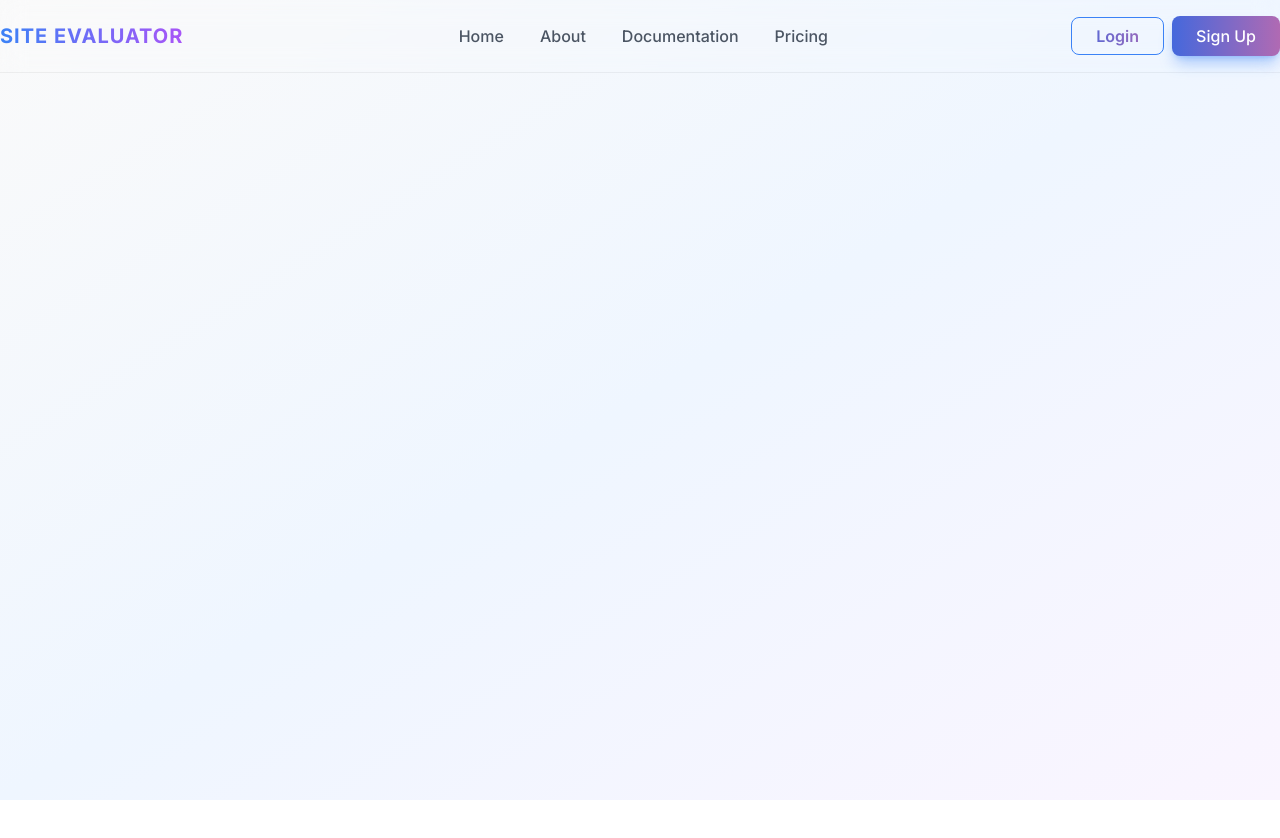
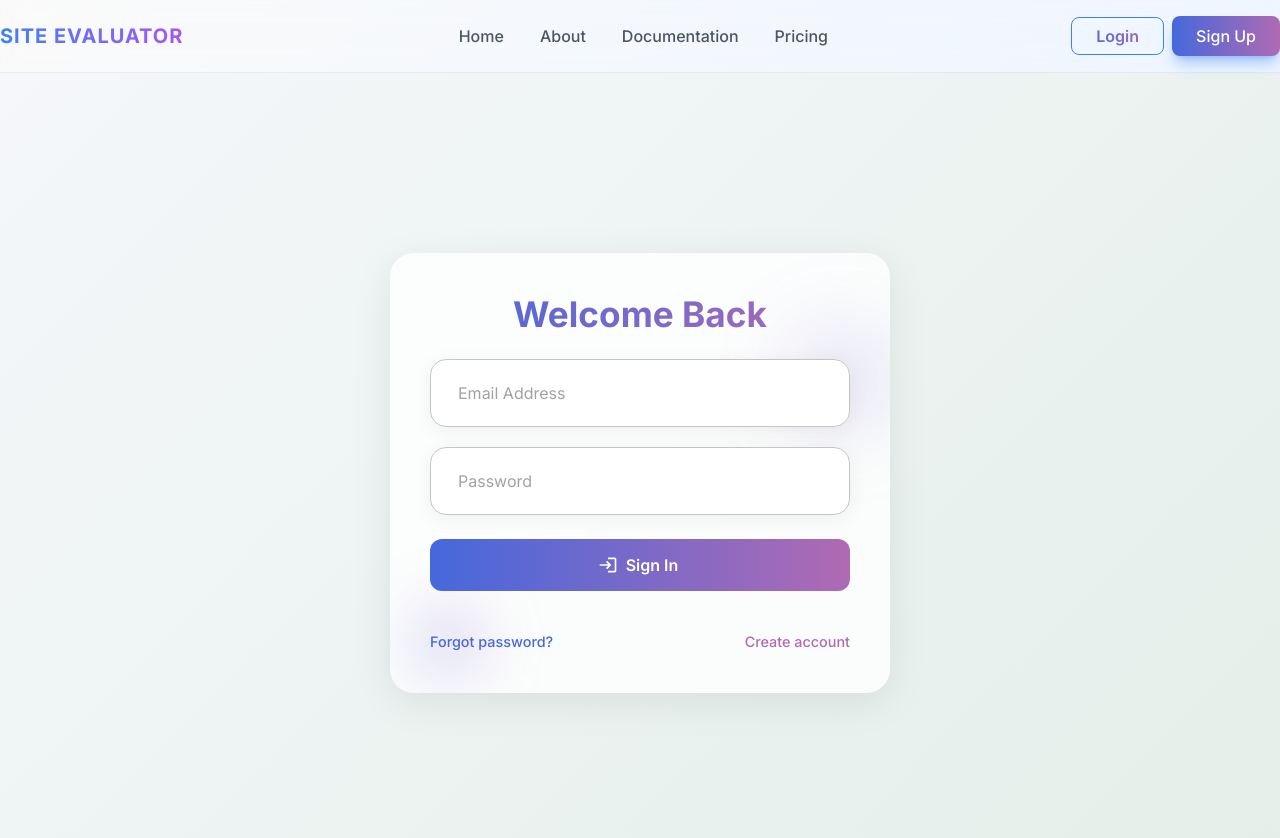
Before and after one commit to dakshpokar/UnifiedWebInsights, a React (Vite) app in the folder site-evaluator/: page /login in a window 1280 px wide. Shown: the top 838 px of the page. Before the commit the page ends 800 px from the top, so only its background shows below. Built offline with nearby package versions, Linux system fonts and the light colour scheme.

Commit message:
feat: add login page and integrate with header navigation

```diff
--- a/site-evaluator/src/App.tsx
+++ b/site-evaluator/src/App.tsx
@@ -3,6 +3,7 @@ import { BrowserRouter as Router, Routes, Route } from 'react-router-dom'
 import { theme } from './theme.ts'
 import Home from './pages/Home'
 import Header from './components/Header'
+import Login from './pages/Login'
 
 function App() {
   return (
@@ -12,6 +13,7 @@ function App() {
           <Header />
           <Routes>
             <Route path="/" element={<Home />} />
+            <Route path="/login" element={<Login />} />
           </Routes>
         </Router>
       </div>
--- a/site-evaluator/src/components/Header.tsx
+++ b/site-evaluator/src/components/Header.tsx
@@ -66,11 +66,12 @@ const Header: React.FC = () => {
 
           {/* Right side buttons */}
           <div className="flex items-center">
+            <Link to="/login">
             <button
               className="mr-2 px-6 py-1.5 rounded-lg font-semibold bg-gradient-to-r from-[#4568dc] to-[#b06ab3] bg-clip-text text-transparent relative hover:bg-blue-500/5 hover:-translate-y-0.5 transition-all duration-300 hover:shadow-lg hover:shadow-purple-500/30 before:content-[''] before:absolute before:inset-0 before:p-[1.5px] before:rounded-lg border border-blue-500 before:from-[#4568dc] before:to-[#b06ab3] before:mask-composite-exclude"
             >
               Login
-            </button>
+            </button></Link>
             <button
               className="px-6 py-2 rounded-lg font-medium text-white shadow-lg shadow-blue-500/40 bg-gradient-to-r from-[#4568dc] to-[#b06ab3] hover:from-[#3f5bd5] hover:to-[#a55aa8] hover:-translate-y-0.5 hover:shadow-xl hover:shadow-purple-500/30 transition-all duration-300"
             >
--- /dev/null
+++ b/site-evaluator/src/pages/Login.tsx
@@ -0,0 +1,262 @@
+import { useState } from 'react';
+import {
+  Typography,
+  CircularProgress,
+  Link,
+  Paper,
+  Container,
+  TextField,
+  Button,
+  Box,
+  useMediaQuery,
+  useTheme,
+} from '@mui/material';
+import { Link as RouterLink } from 'react-router-dom';
+import { motion } from 'framer-motion';
+import LoginIcon from '@mui/icons-material/Login';
+
+const Login = () => {
+  const theme = useTheme();
+  const isDesktop = useMediaQuery(theme.breakpoints.up('md'));
+  const [email, setEmail] = useState('');
+  const [password, setPassword] = useState('');
+  const [loading, setLoading] = useState(false);
+  const [error, setError] = useState('');
+
+  const handleSubmit = async (e: React.FormEvent) => {
+    e.preventDefault();
+    setError('');
+    setLoading(true);
+
+    // Simulate login API call
+    try {
+      await new Promise(resolve => setTimeout(resolve, 1000));
+      // Here you would add actual login logic
+      console.log('Login attempt:', { email, password });
+
+      // For demonstration, just show success for valid-looking email
+      if (!email.includes('@')) {
+        throw new Error('Please enter a valid email address');
+      }
+
+      // Reset form on success
+      setEmail('');
+      setPassword('');
+    } catch (err) {
+      setError(err instanceof Error ? err.message : 'Login failed. Please try again.');
+    } finally {
+      setLoading(false);
+    }
+  };
+
+  return (
+    <Container
+      maxWidth={false}
+      sx={{
+        display: 'flex',
+        alignItems: 'center',
+        justifyContent: 'center',
+        minHeight: '100vh',
+        height: isDesktop ? '100vh' : 'auto',
+        overflow: isDesktop ? 'hidden' : 'auto',
+        padding: { xs: 2, md: 5 },
+        background: 'linear-gradient(135deg, #f5f7fa 0%, #e4efe9 100%)',
+      }}
+    >
+      <Paper
+        elevation={0}
+        sx={{
+          borderRadius: '24px',
+          overflow: 'hidden',
+          background: 'rgba(255, 255, 255, 0.8)',
+          backdropFilter: 'blur(10px)',
+          padding: { xs: 3, md: 5 },
+          boxShadow: '0 10px 40px rgba(0,0,0,0.08)',
+          width: '100%',
+          maxWidth: '500px',
+        }}
+      >
+        <motion.div
+          initial={{ opacity: 0, y: 30 }}
+          animate={{ opacity: 1, y: 0 }}
+          transition={{ duration: 0.8 }}
+        >
+          <Typography
+            variant="h4"
+            fontWeight="bold"
+            mb={3}
+            align="center"
+            sx={{
+              background: 'linear-gradient(90deg, #4568dc 0%, #b06ab3 100%)',
+              WebkitBackgroundClip: 'text',
+              WebkitTextFillColor: 'transparent',
+              fontSize: { xs: '2rem', md: '2.2rem' },
+              lineHeight: 1.2
+            }}
+          >
+            Welcome Back
+          </Typography>
+
+          {error && (
+            <Typography
+              color="error"
+              align="center"
+              mb={3}
+              sx={{
+                fontWeight: 500,
+                fontSize: '0.95rem'
+              }}
+            >
+              {error}
+            </Typography>
+          )}
+
+          <Box
+            component="form"
+            onSubmit={handleSubmit}
+            sx={{
+              position: 'relative',
+            }}
+          >
+            <TextField
+              fullWidth
+              variant="outlined"
+              placeholder="Email Address"
+              value={email}
+              onChange={(e) => setEmail(e.target.value)}
+              sx={{
+                mb: 2.5,
+                '& .MuiOutlinedInput-root': {
+                  borderRadius: '16px',
+                  bgcolor: '#ffffff',
+                  boxShadow: '0 4px 20px rgba(0,0,0,0.06)',
+                  padding: '6px 14px',
+                  '&:hover': {
+                    boxShadow: '0 6px 24px rgba(0,0,0,0.1)',
+                  },
+                }
+              }}
+            />
+
+            <TextField
+              fullWidth
+              variant="outlined"
+              placeholder="Password"
+              type="password"
+              value={password}
+              onChange={(e) => setPassword(e.target.value)}
+              sx={{
+                mb: 3,
+                '& .MuiOutlinedInput-root': {
+                  borderRadius: '16px',
+                  bgcolor: '#ffffff',
+                  boxShadow: '0 4px 20px rgba(0,0,0,0.06)',
+                  padding: '6px 14px',
+                  '&:hover': {
+                    boxShadow: '0 6px 24px rgba(0,0,0,0.1)',
+                  },
+                }
+              }}
+            />
+
+            <motion.div
+              whileHover={{ scale: 1.02 }}
+              whileTap={{ scale: 0.98 }}
+            >
+              <Button
+                variant="contained"
+                fullWidth
+                type="submit"
+                disableElevation
+                disabled={loading}
+                startIcon={loading ? <CircularProgress size={20} color="inherit" /> : <LoginIcon />}
+                sx={{
+                  borderRadius: '12px',
+                  padding: '12px 24px',
+                  textTransform: 'none',
+                  fontSize: '1rem',
+                  fontWeight: 600,
+                  background: 'linear-gradient(90deg, #4568dc 0%, #b06ab3 100%)',
+                  '&:hover': {
+                    background: 'linear-gradient(90deg, #3f5bd5 0%, #a55aa8 100%)',
+                    transform: 'translateY(-2px)',
+                    boxShadow: '0 6px 20px rgba(176, 106, 179, 0.3)',
+                    transition: 'all 0.3s ease'
+                  },
+                  marginBottom: 3
+                }}
+              >
+                {loading ? 'Signing In...' : 'Sign In'}
+              </Button>
+            </motion.div>
+
+            <Box sx={{ display: 'flex', justifyContent: 'space-between', mt: 2 }}>
+              <Link
+                href="#"
+                underline="hover"
+                sx={{
+                  color: '#4568dc',
+                  fontSize: '0.9rem',
+                  fontWeight: 500,
+                  transition: 'all 0.2s ease',
+                  '&:hover': {
+                    color: '#3f5bd5',
+                  }
+                }}
+              >
+                Forgot password?
+              </Link>
+
+              <Link
+                component={RouterLink}
+                to="/"
+                underline="hover"
+                sx={{
+                  color: '#b06ab3',
+                  fontSize: '0.9rem',
+                  fontWeight: 500,
+                  transition: 'all 0.2s ease',
+                  '&:hover': {
+                    color: '#a55aa8',
+                  }
+                }}
+              >
+                Create account
+              </Link>
+            </Box>
+
+            {/* Decorative elements like in InputSection */}
+            <Box
+              sx={{
+                position: 'absolute',
+                width: '100px',
+                height: '100px',
+                borderRadius: '50%',
+                background: 'linear-gradient(45deg, rgba(176, 106, 179, 0.2), rgba(69, 104, 220, 0.2))',
+                filter: 'blur(40px)',
+                top: '-10%',
+                right: '-10%',
+                zIndex: -1,
+              }}
+            />
+            <Box
+              sx={{
+                position: 'absolute',
+                width: '80px',
+                height: '80px',
+                borderRadius: '50%',
+                background: 'linear-gradient(45deg, rgba(69, 104, 220, 0.2), rgba(176, 106, 179, 0.2))',
+                filter: 'blur(30px)',
+                bottom: '-10%',
+                left: '-5%',
+                zIndex: -1,
+              }}
+            />
+          </Box>
+        </motion.div>
+      </Paper>
+    </Container>
+  );
+};
+
+export default Login;
```
